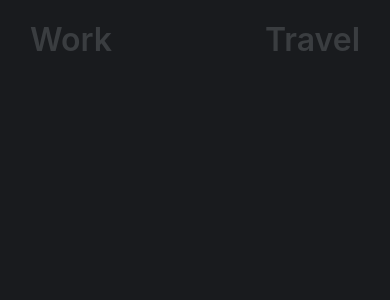
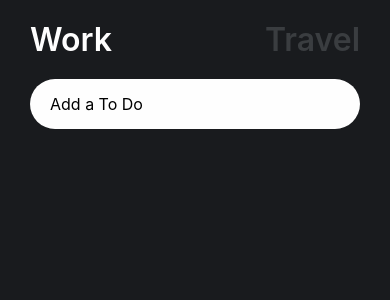
Before and after one commit to hi-ian-park/todo-react-native, a React Native app: screen / in a window 390 px wide. Shown: the top 300 px of the page. Built offline with nearby package versions, Linux system fonts and the light colour scheme.

Commit message:
Add: TextInput & todo State

```diff
--- a/App.js
+++ b/App.js
@@ -1,3 +1,4 @@
+import React, { useState } from "react";
 import { StatusBar } from "expo-status-bar";
 import {
   StyleSheet,
@@ -5,25 +6,49 @@ import {
   View,
   SafeAreaView,
   TouchableOpacity,
-  TouchableHighlight,
-  TouchableWithoutFeedback,
-  Pressable,
+  TextInput,
 } from "react-native";
 import { theme } from "./colors";
 
 export default function App() {
+  const [isWorking, setIsWorking] = useState(true);
+  const [todoItem, setTodoItem] = useState("");
+  const travel = () => setIsWorking(false);
+  const work = () => setIsWorking(true);
+  const onChangeText = (payload) => setTodoItem(payload);
+
   return (
     <View style={styles.container}>
       <StatusBar style="light" />
       <SafeAreaView style={styles.defaultFlex}>
         <View style={styles.header}>
-          <TouchableOpacity>
-            <Text style={styles.buttonText}>Work</Text>
+          <TouchableOpacity onPress={work}>
+            <Text
+              style={{
+                ...styles.buttonText,
+                color: isWorking ? theme.white : theme.grey,
+              }}
+            >
+              Work
+            </Text>
           </TouchableOpacity>
-          <Pressable onPress={(e) => console.log(e.target)}>
-            <Text style={styles.buttonText}>Travel</Text>
-          </Pressable>
+          <TouchableOpacity onPress={travel}>
+            <Text
+              style={{
+                ...styles.buttonText,
+                color: isWorking ? theme.grey : theme.white,
+              }}
+            >
+              Travel
+            </Text>
+          </TouchableOpacity>
         </View>
+        <TextInput
+          placeholder={isWorking ? "Add a To Do" : "Where do you want to go"}
+          onChangeText={onChangeText}
+          value={todoItem}
+          style={styles.input}
+        />
       </SafeAreaView>
     </View>
   );
@@ -42,8 +67,15 @@ const styles = StyleSheet.create({
     justifyContent: "space-between",
   },
   buttonText: {
-    color: theme.grey,
     fontSize: 32,
     fontWeight: "600",
   },
+  input: {
+    backgroundColor: theme.white,
+    paddingVertical: 15,
+    paddingHorizontal: 20,
+    borderRadius: 30,
+    marginTop: 20,
+    fontSize: 16,
+  },
 });
```
